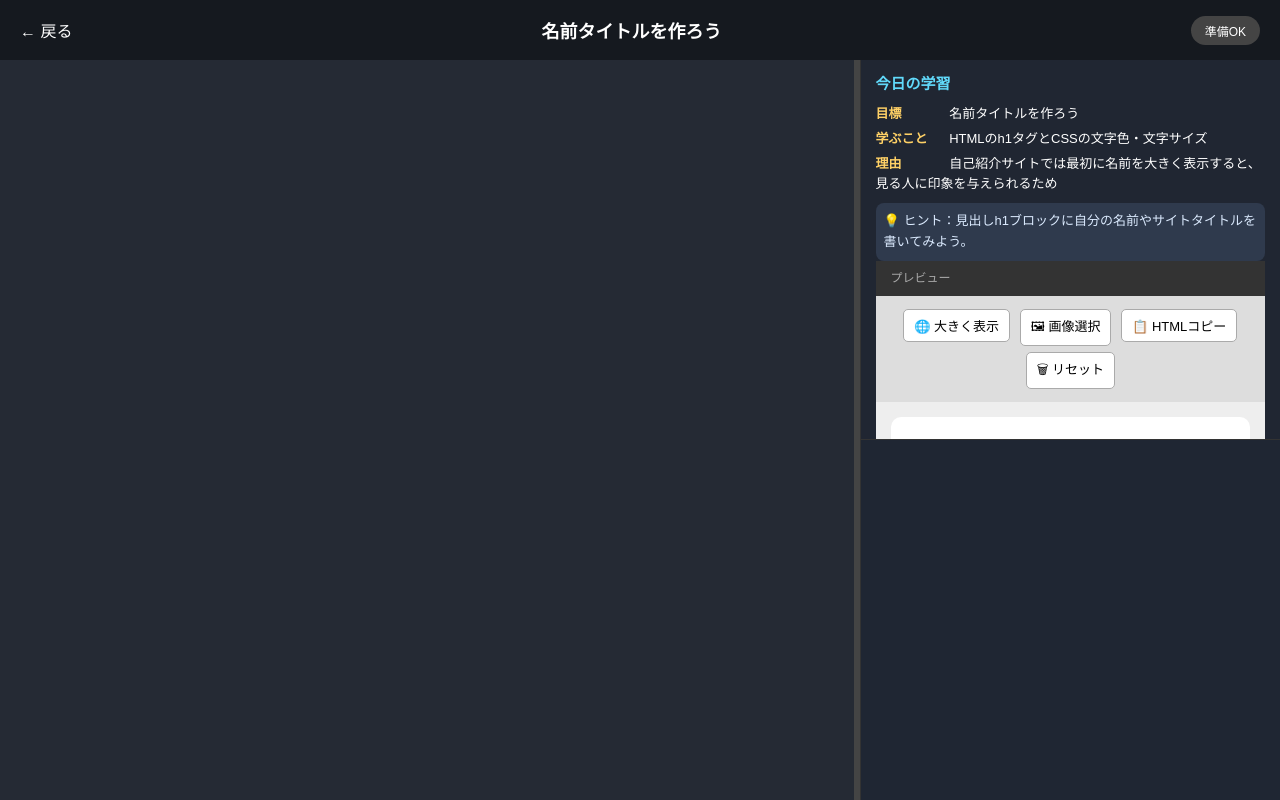
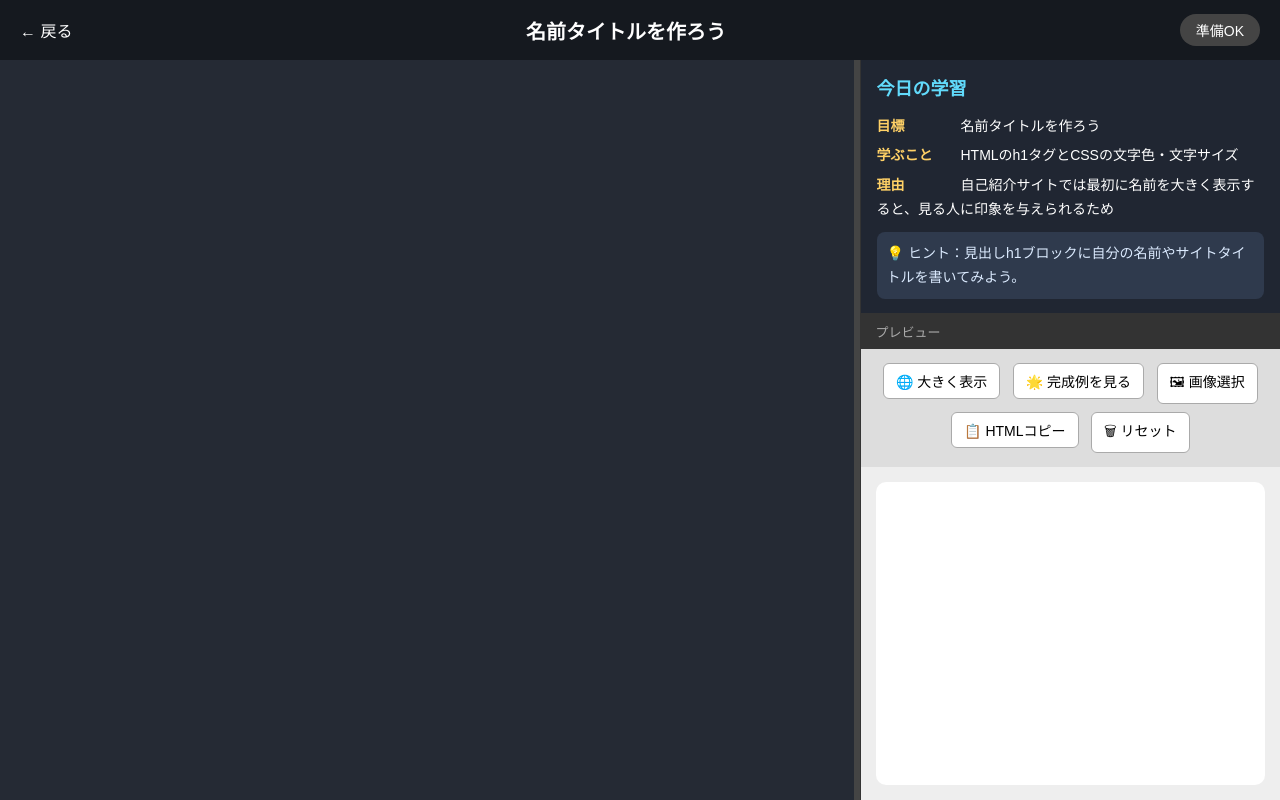
Before and after one commit to hamayaibuki/ibushi, a plain HTML site: page editor.html in a window 1280 px wide. Drawn offline with nearby package versions, Linux system fonts and the light colour scheme; a script that the page names is missing.

Commit message:
Refactor HTML structure and styles for editor
Updated styles and structure for improved layout and readability.

```diff
--- a/editor.html
+++ b/editor.html
@@ -1,402 +1,218 @@
 <!DOCTYPE html>
 <html lang="ja">
-
 <head>
-
 <meta charset="UTF-8">
-
-<meta name="viewport"
-content="width=device-width,
-initial-scale=1.0">
-
-<title>
-Webデザイン・スタジオ
-</title>
+<meta name="viewport" content="width=device-width, initial-scale=1.0">
+<title>Webデザイン・スタジオ</title>
 
 <script src="https://unpkg.com/blockly/blockly.min.js"></script>
 <script src="https://unpkg.com/blockly/javascript_compressed.js"></script>
-
 <script src="https://cdn.jsdelivr.net/npm/canvas-confetti@1.5.1/dist/confetti.browser.min.js"></script>
 
 <style>
-
-*{
-box-sizing:border-box;
+* {
+    box-sizing: border-box;
 }
 
 html,
-body{
-
-margin:0;
-
-height:100%;
-
-overflow:hidden;
-
-font-family:sans-serif;
-
-background:#252a34;
-
-color:white;
-
+body {
+    margin: 0;
+    height: 100%;
+    overflow: hidden;
+    font-family: sans-serif;
+    background: #252a34;
+    color: white;
 }
 
-header{
-
-height:60px;
-
-background:#15191f;
-
-display:flex;
-
-align-items:center;
-
-justify-content:space-between;
-
-padding:0 20px;
-
+header {
+    height: 60px;
+    background: #15191f;
+    display: flex;
+    align-items: center;
+    justify-content: space-between;
+    padding: 0 20px;
 }
 
-header h2{
-
-margin:0;
-
-font-size:18px;
-
+header h2 {
+    margin: 0;
+    font-size: 20px;
 }
 
-#clear-status{
-
-background:#444;
-
-padding:6px 14px;
-
-border-radius:20px;
-
-font-size:12px;
-
+#clear-status {
+    background: #444;
+    padding: 6px 16px;
+    border-radius: 20px;
+    font-size: 14px;
 }
 
-.main{
-
-display:flex;
-
-height:calc(100vh - 60px);
-
+.main {
+    display: flex;
+    height: calc(100vh - 60px);
 }
 
-#blockly-area{
-
-width:67%;
-
-min-width:300px;
-
-height:100%;
-
+#blockly-area {
+    width: 67%;
+    min-width: 300px;
+    height: 100%;
 }
 
-#blockly-div{
-
-width:100%;
-
-height:100%;
-
+#blockly-div {
+    width: 100%;
+    height: 100%;
 }
 
-#dragbar{
-
-width:6px;
-
-cursor:col-resize;
-
-background:#444;
-
-flex-shrink:0;
-
+#dragbar {
+    width: 6px;
+    cursor: col-resize;
+    background: #444;
+    flex-shrink: 0;
 }
 
-#dragbar:hover{
-
-background:#61dafb;
-
+#dragbar:hover {
+    background: #61dafb;
 }
 
-.right-panel{
-
-width:33%;
-
-min-width:380px;
-
-display:flex;
-
-flex-direction:column;
-
-border-left:1px solid #333;
-
-overflow-y:auto;
-
-background:#1f2633;
-
+.right-panel {
+    width: 33%;
+    min-width: 380px;
+    display: flex;
+    flex-direction: column;
+    border-left: 1px solid #333;
+    background: #1f2633;
 }
 
-.learning-panel{
-
-background:#202632;
-
-border-bottom:1px solid #333;
-
-padding:12px 15px;
-
-font-size:13px;
-
-line-height:1.6;
-
-max-height:380px;
-
-overflow-y:auto;
-
-flex-shrink:0;
-
+.learning-panel {
+    background: #202632;
+    border-bottom: 1px solid #333;
+    padding: 14px 16px;
+    font-size: 14px;
+    line-height: 1.7;
+    max-height: 360px;
+    overflow-y: auto;
+    flex-shrink: 0;
 }
 
-.learning-panel h3{
-
-margin:0 0 8px;
-
-font-size:15px;
-
-color:#61dafb;
-
+.learning-panel h3 {
+    margin: 0 0 10px;
+    font-size: 18px;
+    color: #61dafb;
 }
 
-.learning-row{
-
-margin:4px 0;
-
+.learning-row {
+    margin: 6px 0;
 }
 
-.learning-label{
-
-display:inline-block;
-
-color:#ffd166;
-
-font-weight:bold;
-
-min-width:70px;
-
+.learning-label {
+    display: inline-block;
+    color: #ffd166;
+    font-weight: bold;
+    min-width: 80px;
 }
 
-.hint-box{
-
-margin-top:8px;
-
-padding:8px;
-
-background:#2f3a4d;
-
-border-radius:8px;
-
-color:#dbeafe;
-
+.hint-box {
+    margin-top: 10px;
+    padding: 10px;
+    background: #2f3a4d;
+    border-radius: 8px;
+    color: #dbeafe;
 }
 
-.reflection-box{
-
-margin-top:8px;
-
-padding:8px;
-
-background:#1f3d2b;
-
-border-radius:8px;
-
-color:#c7f9cc;
-
-display:none;
-
+.reflection-box {
+    margin-top: 10px;
+    padding: 10px;
+    background: #1f3d2b;
+    border-radius: 8px;
+    color: #c7f9cc;
+    display: none;
 }
 
-.finish-box{
-
-margin-top:8px;
-
-display:none;
-
+.finish-box {
+    margin-top: 10px;
+    display: none;
 }
 
-.finish-box button{
-
-padding:8px 14px;
-
-background:#f39c12;
-
-color:white;
-
-border:none;
-
-border-radius:999px;
-
-cursor:pointer;
-
-font-weight:bold;
-
+.finish-box button {
+    padding: 8px 16px;
+    background: #f39c12;
+    color: white;
+    border: none;
+    border-radius: 999px;
+    cursor: pointer;
+    font-weight: bold;
 }
 
-.survey-link{
-
-margin-top:10px;
-
-display:none;
-
+.survey-link {
+    margin-top: 10px;
+    display: none;
 }
 
-.survey-link a{
-
-color:#61dafb;
-
-font-weight:bold;
-
+.survey-link a {
+    color: #61dafb;
+    font-weight: bold;
 }
 
-.label{
-
-background:#333;
-
-padding:8px 15px;
-
-color:#aaa;
-
-font-size:12px;
-
+.label {
+    background: #333;
+    padding: 8px 15px;
+    color: #aaa;
+    font-size: 13px;
+    flex-shrink: 0;
 }
 
-.preview-toolbar{
-
-background:#ddd;
-
-padding:10px;
-
-text-align:center;
-
+.preview-toolbar {
+    background: #ddd;
+    padding: 10px;
+    text-align: center;
+    flex-shrink: 0;
 }
 
-.preview-toolbar button{
-
-padding:6px 10px;
-
-margin:3px;
-
-cursor:pointer;
-
-border:1px solid #aaa;
-
-border-radius:5px;
-
-background:white;
-
-font-size:13px;
-
+.preview-toolbar button {
+    padding: 7px 12px;
+    margin: 4px;
+    cursor: pointer;
+    border: 1px solid #aaa;
+    border-radius: 6px;
+    background: white;
+    font-size: 14px;
 }
 
-.preview-area{
-
-flex:1;
-
-background:#eee;
-
-padding:15px;
-
-display:flex;
-
-justify-content:center;
-
-min-height:300px;
-
+.preview-area {
+    flex: 1;
+    background: #eee;
+    padding: 15px;
+    min-height: 0;
 }
 
-iframe{
-
-width:100%;
-
-height:100%;
-
-border:none;
-
-background:white;
-
-border-radius:10px;
-
+iframe {
+    width: 100%;
+    height: 100%;
+    border: none;
+    background: white;
+    border-radius: 10px;
 }
 
-.code-area{
-
-height:180px;
-
-background:#1e1e1e;
-
+.hidden-code {
+    display: none;
 }
-
-textarea{
-
-width:100%;
-
-height:100%;
-
-resize:none;
-
-border:none;
-
-outline:none;
-
-background:transparent;
-
-color:#9cdcfe;
-
-padding:10px;
-
-font-family:monospace;
-
-font-size:12px;
-
-}
-
 </style>
-
 </head>
 
 <body>
 
 <header>
-
-<div
-onclick="location.href='index.html'"
-style="cursor:pointer">
-
+    <div onclick="location.href='index.html'" style="cursor:pointer;">
         ← 戻る
-
     </div>
 
-<h2 id="mission-title">
+    <h2 id="mission-title">Webデザイン・スタジオ</h2>
 
-Webデザイン・スタジオ
-
-</h2>
-
-<div id="clear-status">
-
-準備OK
-
-</div>
-
+    <div id="clear-status">準備OK</div>
 </header>
 
 <div class="main">
 
     <div id="blockly-area">
-
         <div id="blockly-div"></div>
-
     </div>
 
     <div id="dragbar"></div>
@@ -404,12 +220,7 @@ Webデザイン・スタジオ
     <div class="right-panel">
 
         <div class="learning-panel">
-
-<h3>
-
-今日の学習
-
-</h3>
+            <h3>今日の学習</h3>
 
             <div class="learning-row">
                 <span class="learning-label">目標</span>
@@ -439,24 +250,18 @@ Webデザイン・スタジオ
             </div>
 
             <div class="survey-link" id="survey-link">
-
-<div class="finish-box" id="finish-box">
-    <button onclick="finishFinalWork()">🎉 完成しました！</button>
-</div>
-
-<div class="survey-link" id="survey-link">
                 📝
                 <a href="https://docs.google.com/forms/d/e/1FAIpQLSdeeGcFJalqQbBMEAzqCqRzm6nGe49JGua5Q7h0Ec_OEzJiuQ/viewform" target="_blank">
                     利用後アンケートに回答する
                 </a>
             </div>
-
         </div>
 
         <div class="label">プレビュー</div>
 
         <div class="preview-toolbar">
             <button onclick="openPreviewWindow()">🌐 大きく表示</button>
+            <button onclick="openExample()">🌟 完成例を見る</button>
             <button onclick="chooseProfileImage()">🖼 画像選択</button>
             <button onclick="copyGeneratedCode()">📋 HTMLコピー</button>
             <button onclick="resetWorkspace()">🗑 リセット</button>
@@ -473,14 +278,9 @@ Webデザイン・スタジオ
             <iframe id="preview"></iframe>
         </div>
 
-<div class="label">生成コード</div>
-
-<div class="code-area">
-    <textarea id="combined-code" readonly></textarea>
-</div>
+        <textarea id="combined-code" class="hidden-code" readonly></textarea>
 
     </div>
-
 </div>
 
 <xml id="toolbox" style="display:none">
@@ -529,10 +329,10 @@ Webデザイン・スタジオ
 
 </xml>
 
-<script src="js/missions.js?v=2"></script>
-<script src="js/blocks.js?v=2"></script>
-<script src="js/generators.js?v=2"></script>
-<script src="js/editor.js?v=2"></script>
+<script src="js/missions.js?v=3"></script>
+<script src="js/blocks.js?v=3"></script>
+<script src="js/generators.js?v=3"></script>
+<script src="js/editor.js?v=3"></script>
 
 </body>
 </html>
```
Lines whose indentation alone changed are shown as unchanged.
